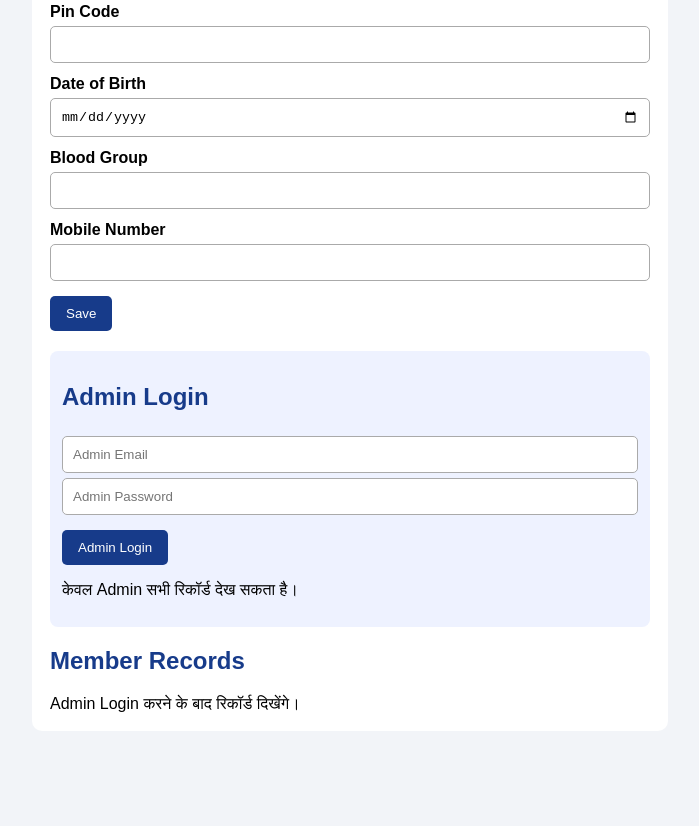
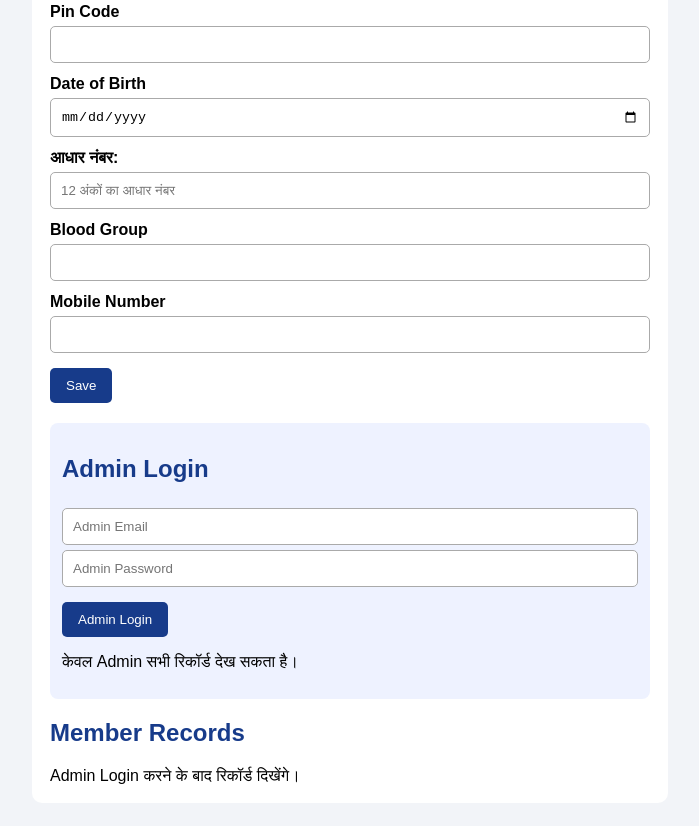
Before and after one commit to chandankumar02315-cpu/Jaisal, a plain HTML site: page index.html in a window 1280 px wide. Shown: the part 780-1606 px from the top of the page, without its empty margins (290-989 px from the left). Before the commit the page ends 1534 px from the top, so only its background shows below. Drawn offline with Linux system fonts and the light colour scheme; no server answers.

Commit message:
Add Aadhar number input field to form

```diff
--- a/index.html
+++ b/index.html
@@ -105,6 +105,10 @@ maxlength="6" pattern="[0-9]{6}" required>
 
 <label>Date of Birth</label>
 <input id="dob" type="date" required>
+
+<label>आधार नंबर:</label>
+<input type="text" id="aadhar" placeholder="12 अंकों का आधार नंबर"
+maxlength="12" inputmode="numeric">
 
 <label>Blood Group</label>
 <input id="bloodGroup" required>
```
